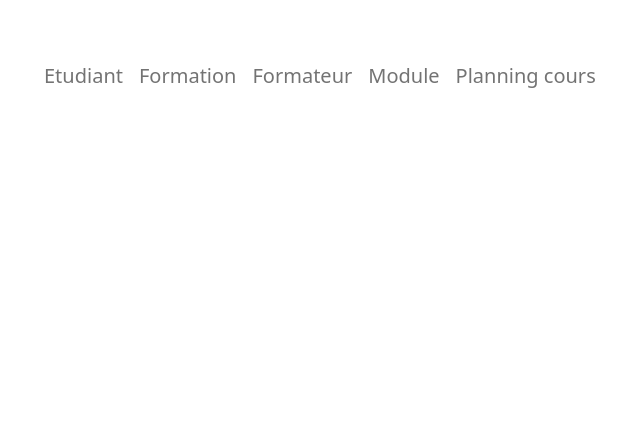
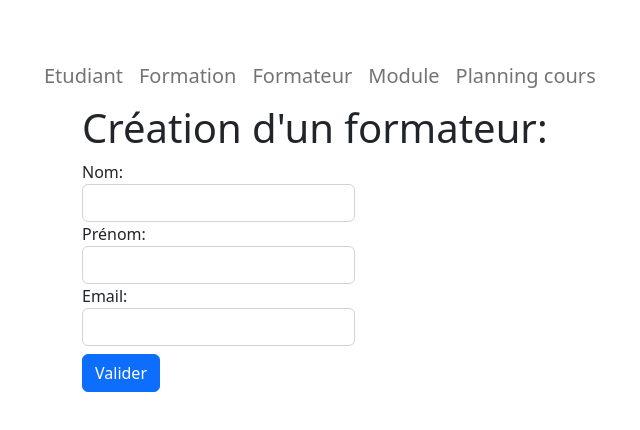
Before and after one commit to ibrahimandao/web-app-react, a React (Create React App) app: page /AjoutFormateur in a window 1280 px wide. Shown: the top 430 px of the page, without its empty margins (12-652 px from the left). Built offline with nearby package versions, Linux system fonts and the light colour scheme.

Commit message:
Gestion des formateurs

```diff
--- a/src/components/Formateur/AjoutFormateur.js
+++ b/src/components/Formateur/AjoutFormateur.js
@@ -1,11 +1,20 @@
 import React, { Component } from 'react';
+import FormateurForm from './FormateurForm';
+import axios from 'axios'
 
 class AjoutFormateur extends Component {
+
+    handleSubmit=(form)=>{
+        let url ="http://localhost:5154/api/Formateur/add"
+        axios.post(url,form).then((resp) =>{
+
+        }).catch((err)=>{
+            console.log(err)
+        })
+    }
     render() {
         return (
-            <div>
-
-            </div>
+            <FormateurForm action='Add' validateForm ={this.handleSubmit}/>
         );
     }
 }
--- a/src/components/Formateur/Formateur.js
+++ b/src/components/Formateur/Formateur.js
@@ -37,6 +37,7 @@ class Formateur extends Component {
                      <th>Nom</th>
                      <th>Prénom</th>
                      <th>Email</th>
+                     <th>Action</th>
                  </thead>
                  <tbody>
                      {
@@ -45,6 +46,9 @@ class Formateur extends Component {
                                  <td>{item.name}</td>
                                  <td>{item.firstname}</td>
                                  <td>{item.email}</td>
+                                 <td>
+                                    <Link to={"/modifformateur/"+item.id}><img src="/img/modif.jfif" width="25px" height="25px"/></Link>
+                                </td>
                             </tr>
                          )
                      }
--- /dev/null
+++ b/src/components/Formateur/FormateurForm.js
@@ -0,0 +1,76 @@
+import React, { Component } from 'react';
+import Alerte from '../Commun/Alerte';
+
+class FormateurForm extends Component {
+    constructor(props){
+        super(props);
+
+        this.state = {
+            nom : this.props.action ==='Add' ? '' : this.props.formateur.name,
+            prenom:this.props.action ==='Add' ? '' : this.props.formateur.firstname,
+            email :this.props.action ==='Add' ? '' : this.props.formateur.email,
+            action : this.props.action,
+            id : this.props.action ==='Add' ? '' : this.props.id,
+            alerte : false
+        }
+     }
+
+    doValidation=(event)=>{
+        event.preventDefault();
+        const formateur = new Object();
+        formateur.name = this.state.nom;
+        formateur.email= this.state.email;
+        formateur.firstname= this.state.prenom;
+
+        if(this.props.action ==='Add')
+           this.props.validateForm(formateur);
+        else
+           this.props.validateForm(this.state.id,formateur);
+
+        this.setState({alerte : true});
+    }
+
+    handleNameChange=(event) =>{
+        this.setState({nom: event.target.value});
+     }
+
+    handlePrenomChange =(event) =>{
+        this.setState({prenom: event.target.value});
+     }
+
+
+
+     handleEmailChange=(event) =>{
+        this.setState({email: event.target.value});
+     }
+
+    render() {
+        return (
+            <div className='container'>
+                 <Alerte showAlerte={this.state.alerte} />
+                <form onSubmit={this.doValidation}>
+                <h1>Création d'un formateur:</h1>
+                <div className='form-group'>
+                    <label>Nom:</label>
+                    <input className="w-25 form-control" type="text" value={this.state.nom} onChange={this.handleNameChange} />
+                </div>
+
+                <div className='form-group'>
+                    <label>Prénom:</label>
+                    <input className="w-25 form-control" type="text" value={this.state.prenom} onChange={this.handlePrenomChange} />
+                </div>
+
+                <div className='form-group'>
+                    <label>Email:</label>
+                    <input className="w-25 form-control" type="text" value={this.state.email} onChange={this.handleEmailChange} />
+                </div>
+
+                <button type="submit" className = "btn btn-primary mt-2">Valider</button>
+            </form>
+            </div>
+
+        );
+    }
+}
+
+export default FormateurForm;
--- a/src/components/Formateur/ModifierFormateur.js
+++ b/src/components/Formateur/ModifierFormateur.js
@@ -1,13 +1,61 @@
 import React, { Component } from 'react';
+import axios from 'axios'
+import FormateurForm from './FormateurForm';
+import { useParams } from "react-router-dom";
+
+function withParams(Component) {
+    return props => <Component {...props} params={useParams()} />;
+}
 
 class ModifierFormateur extends Component {
-    render() {
-        return (
-            <div>
+    constructor(props){
+        super(props);
+        this.state = {
+            formateur : null,
+            id : 0
+        }
+    }
 
-            </div>
-        );
+    handleSubmit=(id,form)=>{
+        let url = "http://localhost:5154/api/Formateur/update/"+id
+        axios.put(url,form).then((resp) =>{
+
+        }).catch((err)=>{
+            console.log(err)
+        })
+    }
+
+    componentDidMount(){
+        this.setState(
+            {
+                id : this.props.params.id
+            },()=> this.getFormateurById(this.state.id)
+        )
+    }
+
+    getFormateurById(id){
+        let url ="http://localhost:5154/api/Formateur/findbyid/"+id
+
+        axios.get(url).then((resp) =>{
+          this.setState({
+            formateur : resp.data
+          })
+
+        }).catch((err)=>{
+            console.log(err)
+        })
+    }
+
+    render()
+    {
+        if(this.state.formateur != null)
+            return (
+                <FormateurForm action='Edit' validateForm ={this.handleSubmit} formateur={this.state.formateur} id={this.state.id}/>
+            );
+        else{
+            return(<div></div>)
+        }
     }
 }
 
-export default ModifierFormateur;
+export default withParams(ModifierFormateur);
```
